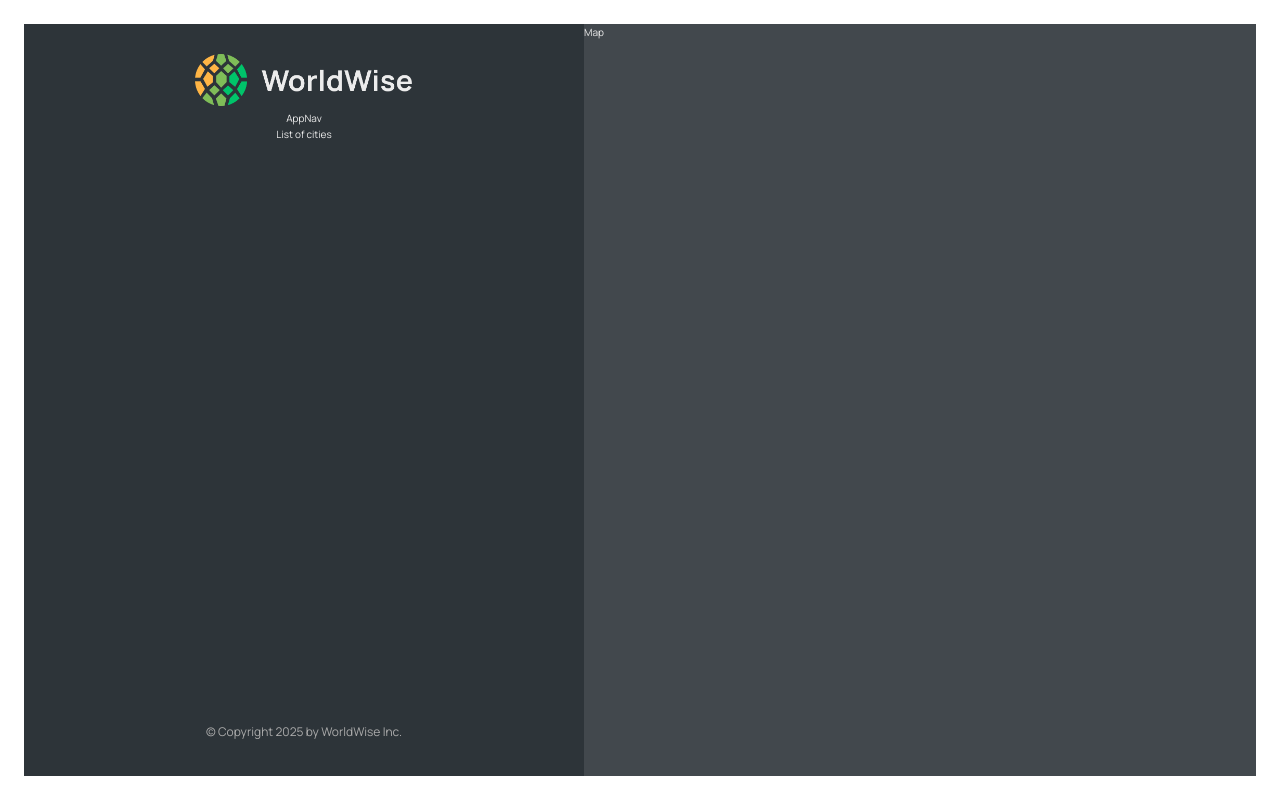
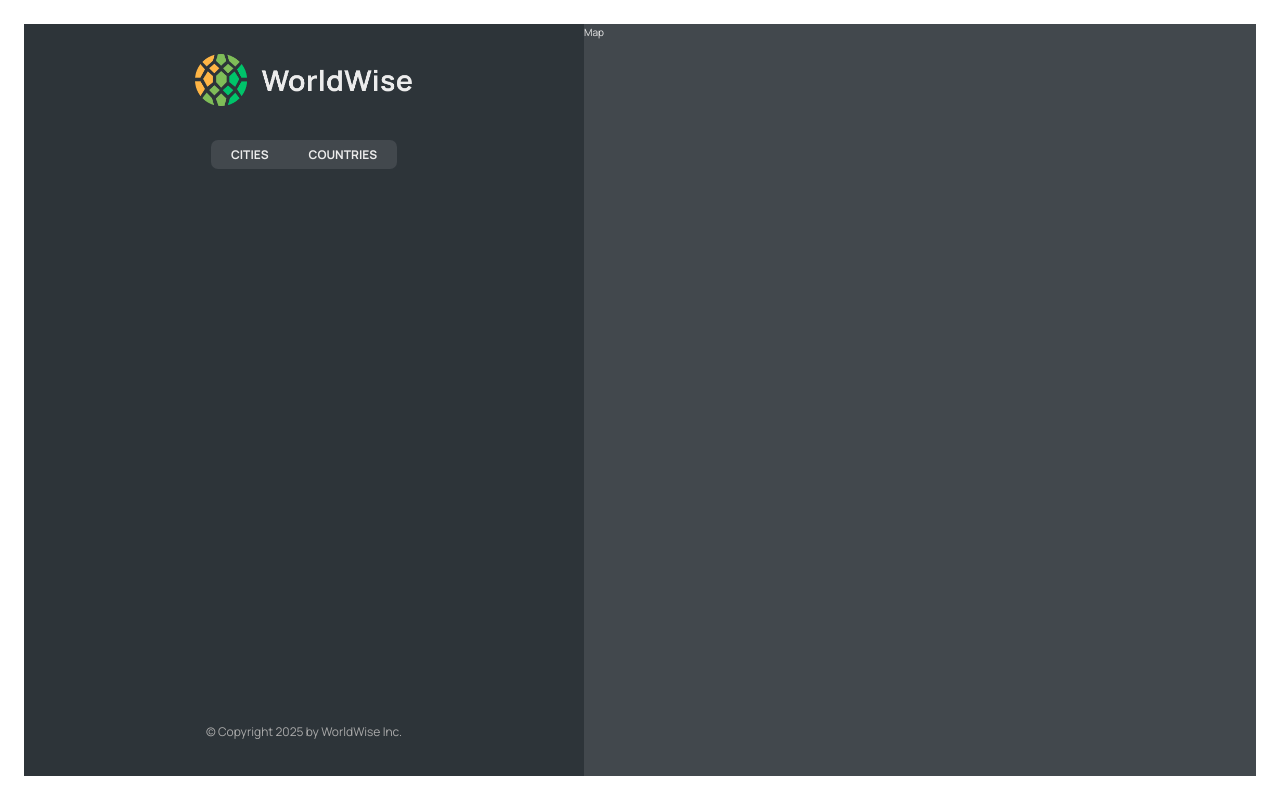
Before and after one commit to noureddineweb3dev/worldwise, a React (Vite) app: page /app in a window 1280 px wide. Built offline with nearby package versions, Linux system fonts and the light colour scheme.

Commit message:
Cities & Countries components added + nav App updated + routing updated

```diff
--- a/src/components/AppComponents/AppNav.jsx
+++ b/src/components/AppComponents/AppNav.jsx
@@ -1,5 +1,18 @@
+import { NavLink } from 'react-router-dom';
+import classes from './AppNav.module.css';
 function AppNav() {
-  return <div>AppNav</div>;
+  return (
+    <nav className={classes.nav}>
+      <ul>
+        <li>
+          <NavLink to="cities">Cities</NavLink>
+        </li>
+        <li>
+          <NavLink to="countries">Countries</NavLink>
+        </li>
+      </ul>
+    </nav>
+  );
 }
 
 export default AppNav;
--- a/src/components/AppComponents/AppNav.module.css
+++ b/src/components/AppComponents/AppNav.module.css
@@ -0,0 +1,27 @@
+.nav {
+  margin-top: 3rem;
+  margin-bottom: 2rem;
+}
+
+.nav ul {
+  list-style: none;
+  display: flex;
+  background-color: var(--color-dark--2);
+  border-radius: 7px;
+}
+
+.nav a:link,
+.nav a:visited {
+  display: block;
+  color: inherit;
+  text-decoration: none;
+  text-transform: uppercase;
+  font-size: 1.2rem;
+  font-weight: 700;
+  padding: 0.5rem 2rem;
+  border-radius: 5px;
+}
+
+.nav a:global(.active) {
+  background-color: var(--color-dark--0);
+}
--- /dev/null
+++ b/src/components/AppComponents/Cities.jsx
@@ -0,0 +1,4 @@
+function Cities() {
+  return <div>Cities</div>;
+}
+export default Cities;
--- /dev/null
+++ b/src/components/AppComponents/Countries.jsx
@@ -0,0 +1,4 @@
+function Countries() {
+  return <div>Countries</div>;
+}
+export default Countries;
--- a/src/components/AppComponents/Sidebar.jsx
+++ b/src/components/AppComponents/Sidebar.jsx
@@ -1,3 +1,4 @@
+import { Outlet } from 'react-router-dom';
 import Logo from '../Logo';
 import AppNav from './AppNav';
 import Footer from './Footer';
@@ -8,7 +9,7 @@ function Sidebar() {
     <div className={classes.sidebar}>
       <Logo />
       <AppNav />
-      <p>List of cities</p>
+      <Outlet />
       <Footer />
     </div>
   );
--- a/src/pages/Homepage.jsx
+++ b/src/pages/Homepage.jsx
@@ -1,3 +1,4 @@
+import { Link } from 'react-router-dom';
 import Navbar from '../components/Navbar';
 import classes from './Homepage.module.css';
 
@@ -15,6 +16,9 @@ function Homepage() {
           A world map that tracks your footsteps into every city you can think of. Never forget your
           wonderful experiences, and show your friends how you have wandered the world.
         </h2>
+        <Link to="/app" className="cta">
+          Start tracking now
+        </Link>
       </section>
     </main>
   );
--- a/src/router/router.jsx
+++ b/src/router/router.jsx
@@ -4,6 +4,8 @@ import Product from '../pages/Product';
 import Pricing from '../pages/Pricing';
 import Login from '../components/Login';
 import AppLayout from '../pages/AppLayout';
+import Cities from '../components/AppComponents/Cities';
+import Countries from '../components/AppComponents/Countries';
 
 const router = createBrowserRouter(
   createRoutesFromElements(
@@ -12,7 +14,10 @@ const router = createBrowserRouter(
       <Route path="/product" element={<Product />} />
       <Route path="/pricing" element={<Pricing />} />
       <Route path="/login" element={<Login />} />
-      <Route path="/app" element={<AppLayout />} />
+      <Route path="/app" element={<AppLayout />}>
+        <Route path="cities" element={<Cities />} />
+        <Route path="countries" element={<Countries />} />
+      </Route>
     </Route>
   )
 );
```
